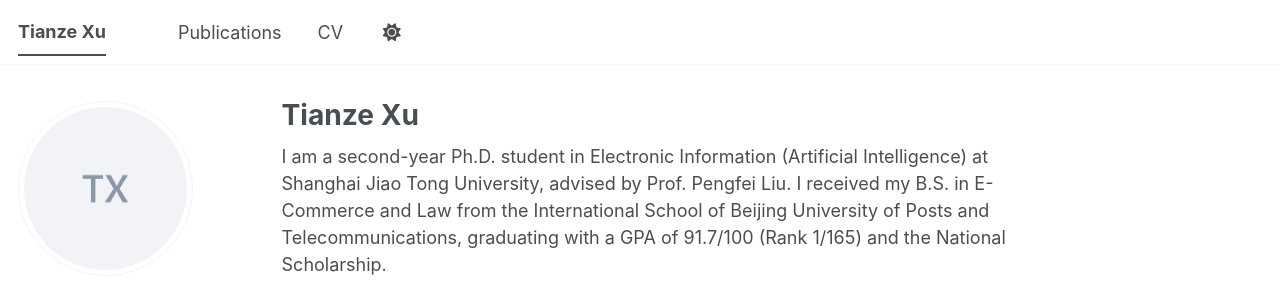
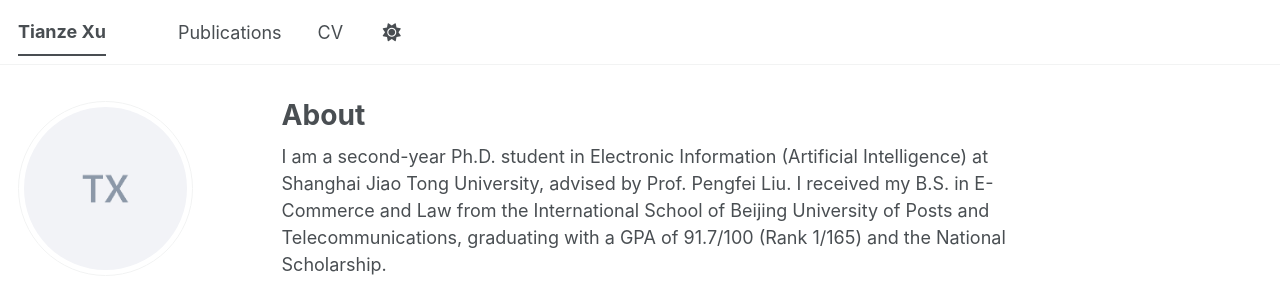
Before and after one commit to TURLEing/cv, a Jekyll site: the page built from _pages/about.md, in a window 1280 px wide and 1223 px high. Shown: the top 287 px of the window. Built offline with Jekyll 4.4.1, drawn with Linux system fonts in a browser that asks for light colours; a style sheet for code colours, icons or effects is not loaded.

Commit message:
Fix page title duplication; remove unused scrape_talks workflow
Co-Authored-By: Claude Code <noreply@anthropic.com>

```diff
--- a/_pages/about.md
+++ b/_pages/about.md
@@ -1,6 +1,6 @@
 ---
 permalink: /
-title: "Tianze Xu"
+title: "About"
 author_profile: true
 redirect_from:
   - /about/
```
Also changed, not shown: .github/workflows/scrape_talks.yml (deleted).
